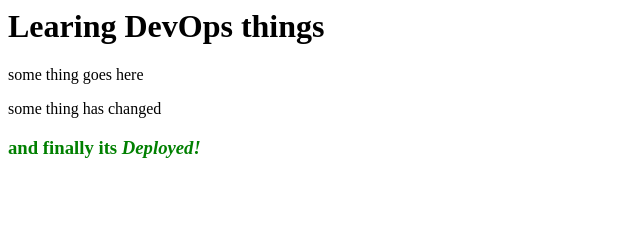
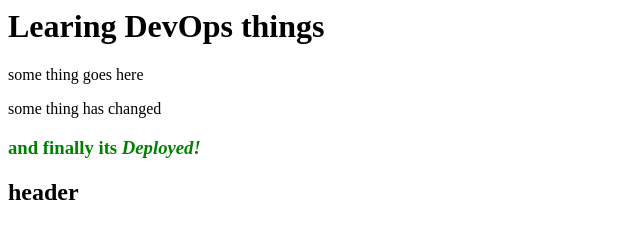
Before and after one commit to tahseenvs/test-cd, a website: page src/index.html in a window 1280 px wide. Shown: the whole page, without its empty margins (0-640 px from the left). Drawn offline with Linux system fonts and the light colour scheme.

Commit message:
smalll change

```diff
--- a/src/index.html
+++ b/src/index.html
@@ -9,5 +9,6 @@
 		<p>some thing goes here</p>
 		<p>some thing has changed</p>
 		<h3 style="color:green" >and finally its <i>Deployed!</i></h3>
+		<h2>header</h2>
 	</body>
 </html>
```
